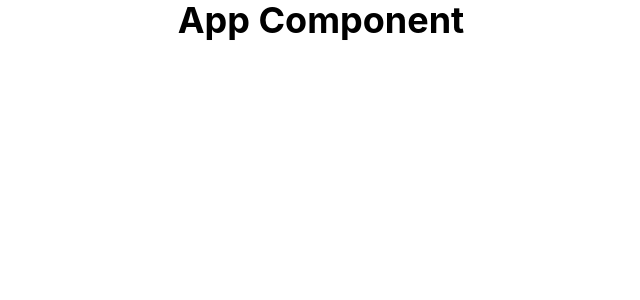
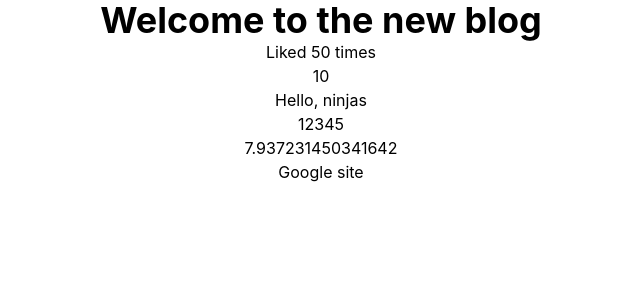
Before and after one commit to NickAndringa/broforce-blog, a React (Create React App) app: page / in a window 1280 px wide. Shown: the top 300 px of the page, without its empty margins (319-959 px from the left). Built offline with nearby package versions, Linux system fonts and the light colour scheme.

Commit message:
lesson 4 finished

```diff
--- a/src/App.js
+++ b/src/App.js
@@ -1,10 +1,19 @@
 import './App.sass';
 
 function App() {
+  const title = 'Welcome to the new blog';
+  const likes = 50;
+  const link = "http://www.google.com";
   return (
     <div className="App">
-      <div className="content">
-        <h1 className='text-4xl font-bold text-center' >App Component</h1>
+      <div className="content text-center">
+        <h1 className='text-4xl font-bold' >{title}</h1>
+        <p>Liked {likes} times</p>
+          <p>{10}</p>
+          <p>{"Hello, ninjas"}</p>
+          <p>{[1,2,3,4,5]}</p>
+          <p>{Math.random()*10}</p>
+          <a href={link} >Google site</a>
       </div>
     </div>
   );
```
